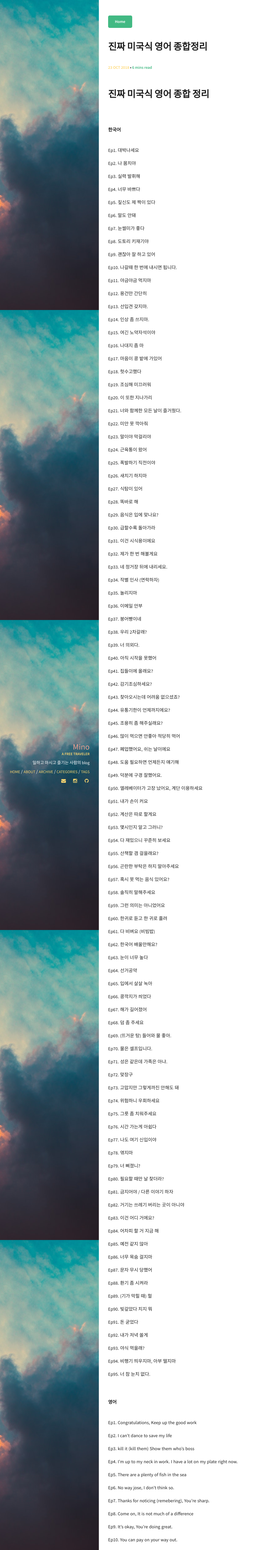
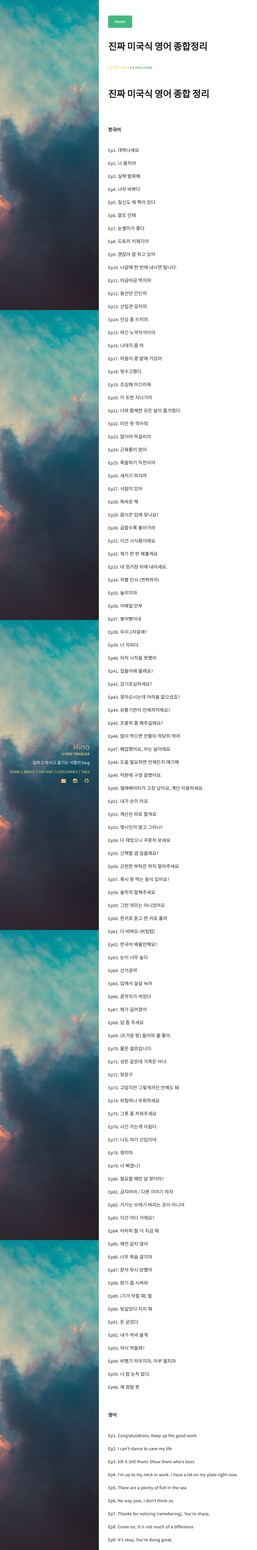
Before and after one commit to minoblog/minoblog.github.io, a Jekyll site: the page built from _posts/2018-10-24-Podcast-English-Total.md, in a window 1280 px wide. Shown: the whole page at 31% size, without its empty margins (0-832 px from the left). Built offline with Jekyll 4.4.1, drawn with Linux system fonts in a browser that asks for light colours.

Commit message:
Update and rename 2018-10-23-Podcast-English-Total.md to 2018-10-24-Podcast-English-Total.md

```diff
--- a/_posts/2018-10-23-Podcast-English-Total.md
+++ b/_posts/2018-10-24-Podcast-English-Total.md
@@ -204,6 +204,8 @@ Ep94. 비행기 띄우지마, 아부 떨지마
 
 Ep95. 너 참 눈치 없다.
 
+Ep96. 쟤 정말 못
+
 <br>
 <br>
 <b>영어</b>
@@ -401,3 +403,5 @@ Ep93. Want to get something to eat?
 Ep94. Oh ~ stop, Now you're being too nice.
 
 Ep95. You're so dense.
+
+Ep96. There is no stopping her.
```
